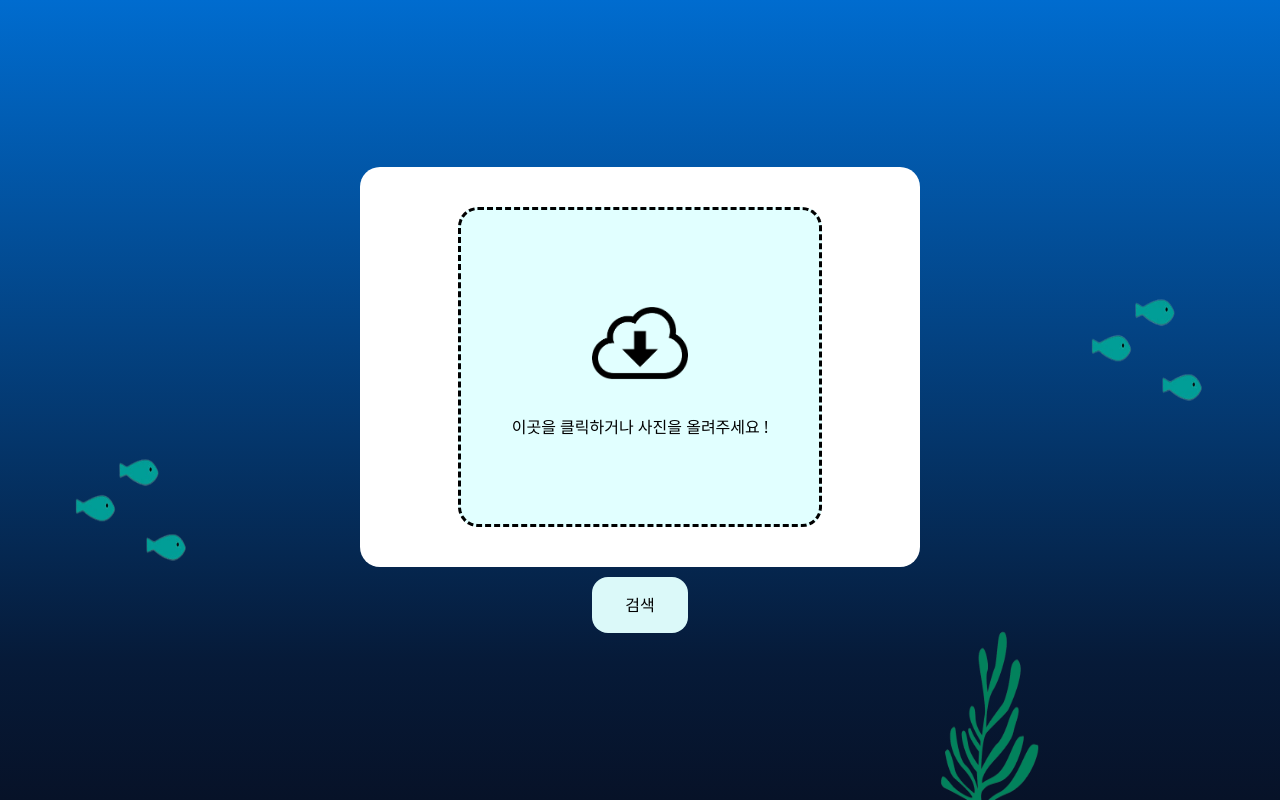
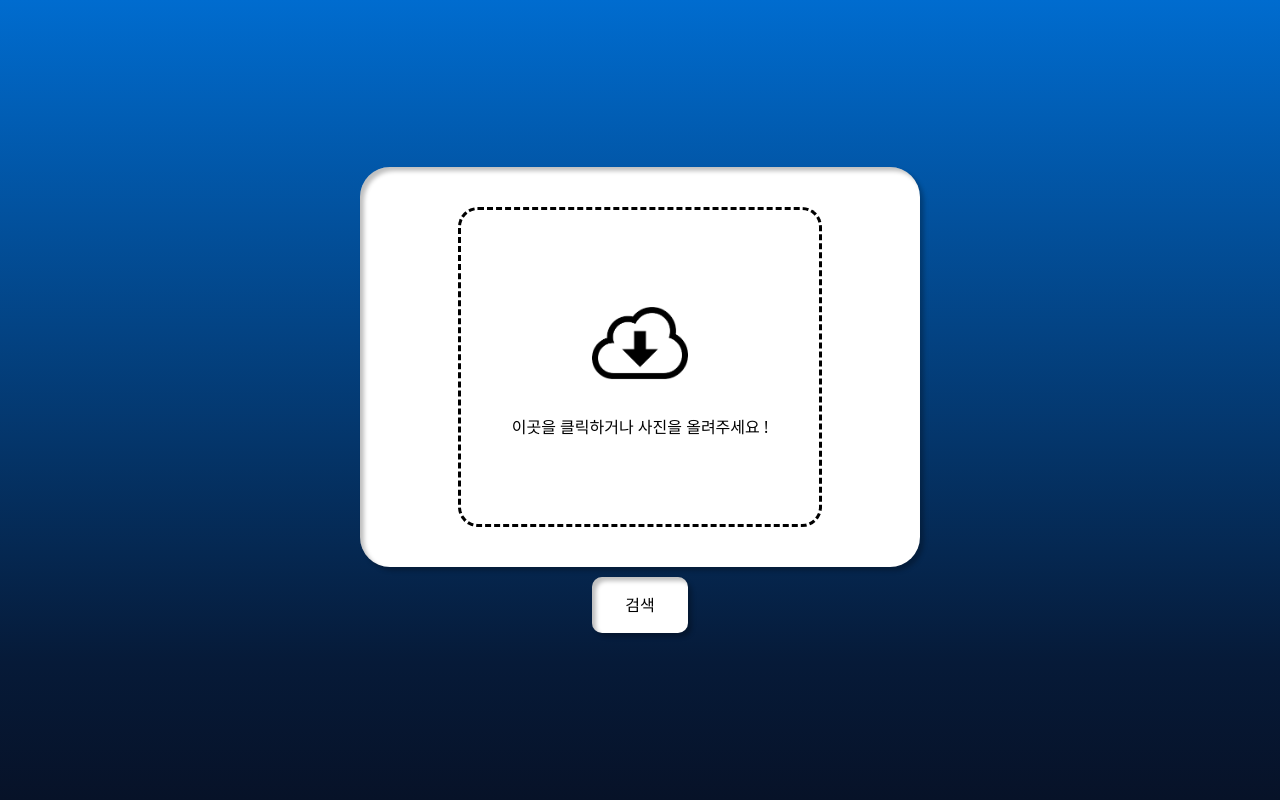
Before and after one commit to SVTeamJ/DeepBlue, a React (Vite) app in the folder frontend/: page /insert in a window 1280 px wide. Built offline with nearby package versions, Linux system fonts and the light colour scheme.

Commit message:
refactor: 이미지 삽입페이지 ui변경

```diff
--- a/frontend/src/page/insertImage/index.scss
+++ b/frontend/src/page/insertImage/index.scss
@@ -25,10 +25,12 @@
   flex-direction: column;
   justify-content: center;
   align-items: center;
-  background: #ffffff;
   border-radius: 20px;
   max-width: 70%;
-
+  background: #ffffff;
+  box-shadow: 4px 4px 4px rgba(0, 0, 0, 0.25),
+    inset 4px 4px 4px rgba(0, 0, 0, 0.25);
+  border-radius: 30px;
   @include tablet {
     height: 25rem;
   }
@@ -43,7 +45,7 @@
   justify-content: center;
   align-items: center;
   flex-direction: column;
-  background: rgba(157, 255, 255, 0.3);
+  background: white;
   border: 3.5px dashed #000000;
   border-radius: 20px;
 
@@ -87,6 +89,10 @@
   margin-top: 10px;
   background-color: rgb(219, 249, 249);
   border-radius: 1rem;
+  background: #ffffff;
+  box-shadow: 4px 4px 4px rgba(0, 0, 0, 0.25),
+    inset 4px 4px 4px rgba(0, 0, 0, 0.25);
+  border-radius: 10px;
 
   &:hover {
     scale: 1.05;
--- a/frontend/src/page/insertImage/index.tsx
+++ b/frontend/src/page/insertImage/index.tsx
@@ -80,7 +80,7 @@ const InsertImage = () => {
         <div className="insert_search">검색</div>
       </div>
 
-      <div className="insert_fishImg">
+      {/* <div className="insert_fishImg">
         <img src={smallFish}></img>
       </div>
       <div className="insert_fishImg2">
@@ -88,7 +88,7 @@ const InsertImage = () => {
       </div>
       <div className="insert_seaweedsImg">
         <img src={seaweeds}></img>
-      </div>
+      </div> */}
     </div>
   );
 };
```
